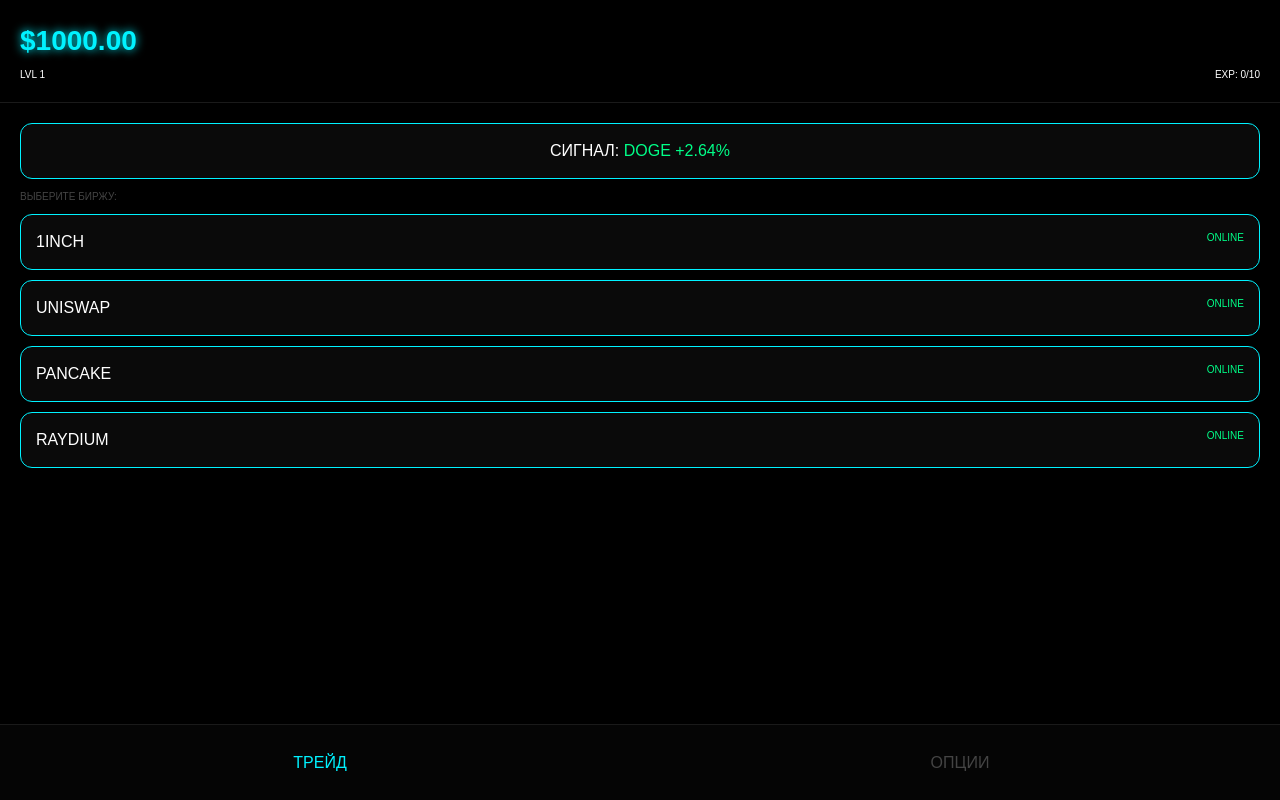
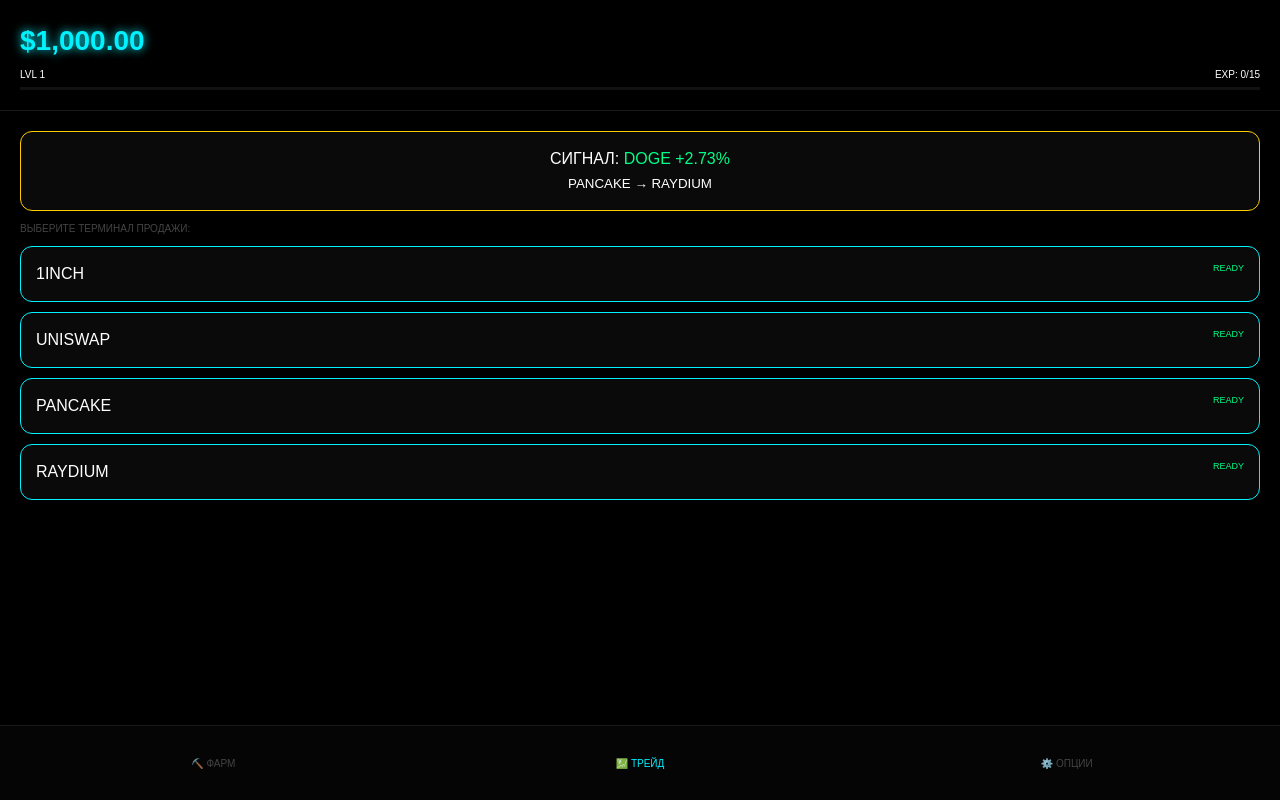
Before and after one commit to katyakuznezc-cmd/treidgame, a React (Vite) app: page / in a window 1280 px wide. Built offline with nearby package versions, Linux system fonts and the light colour scheme.

Commit message:
Update App.jsx

```diff
--- a/src/App.jsx
+++ b/src/App.jsx
@@ -19,33 +19,39 @@ export default function App() {
   const [level, setLevel] = useState(() => Number(localStorage.getItem('st_lvl')) || 1);
   const [tradesInLevel, setTradesInLevel] = useState(() => Number(localStorage.getItem('st_prog')) || 0);
   const [tab, setTab] = useState('trade');
+
   const [selectedDex, setSelectedDex] = useState(null);
+  const [amount, setAmount] = useState(100);
+  const [leverage, setLeverage] = useState(5);
   const [activePos, setActivePos] = useState(null);
   const [isProcessing, setIsProcessing] = useState(false);
   const [netTimer, setNetTimer] = useState(null);
+
   const [signal, setSignal] = useState(null);
   const [isAnalyzing, setIsAnalyzing] = useState(true);
+  const [result, setResult] = useState(null);
+  const [isBurning, setIsBurning] = useState(false);
   const [clicks, setClicks] = useState([]);
+
   const [soundEnabled, setSoundEnabled] = useState(true);
   const [admCount, setAdmCount] = useState(0);
   const [showAdm, setShowAdm] = useState(false);
-  const [newBalInput, setNewBalInput] = useState('');
+  const [newBalInp, setNewBalInp] = useState('');
 
   const clickSound = useRef(null);
   const hardLock = useRef(false);
 
+  const neededTrades = level === 1 ? 15 : level === 2 ? 35 : 75;
+
   useEffect(() => {
     clickSound.current = new Audio('https://www.soundjay.com/buttons/sounds/button-16.mp3');
-    clickSound.current.volume = 0.1;
-  }, []);
-
-  useEffect(() => {
+    clickSound.current.volume = 0.05;
     localStorage.setItem('st_bal', balance.toFixed(2));
     localStorage.setItem('st_lvl', level);
     localStorage.setItem('st_prog', tradesInLevel);
   }, [balance, level, tradesInLevel]);
 
-  // Генерация сигналов
+  // Логика сигналов
   useEffect(() => {
     let timer;
     if (tab === 'trade' && !signal && !activePos) {
@@ -53,12 +59,10 @@ export default function App() {
       timer = setTimeout(() => {
         const available = COINS_DATA.filter(c => c.lvl <= level);
         const coin = available[Math.floor(Math.random() * available.length)];
-        setSignal({
-            coin: coin.id,
-            buyDex: DEX[Math.floor(Math.random() * DEX.length)].name,
-            sellDex: DEX[Math.floor(Math.random() * DEX.length)].name,
-            perc: (Math.random() * 2 + 1).toFixed(2)
-        });
+        const bDex = DEX[Math.floor(Math.random() * DEX.length)].name;
+        let sDex = DEX[Math.floor(Math.random() * DEX.length)].name;
+        while(sDex === bDex) sDex = DEX[Math.floor(Math.random() * DEX.length)].name;
+        setSignal({ coin: coin.id, buyDex: bDex, sellDex: sDex, perc: (Math.random() * 1.5 + 1.5).toFixed(2) });
         setIsAnalyzing(false);
       }, 3000);
     }
@@ -79,29 +83,33 @@ export default function App() {
     }
   };
 
-  const startTrade = (coinId) => {
-    if (balance < 100) return;
-    setBalance(b => b - 100);
-    setActivePos({ id: coinId, amount: 100 });
-  };
-
-  const sellPos = (e) => {
-    if (e) e.stopPropagation();
+  const sellPos = () => {
     if (hardLock.current || isProcessing) return;
-
     hardLock.current = true;
     setIsProcessing(true);
-    setNetTimer(6);
+    setNetTimer(7);
 
     const itv = setInterval(() => {
       setNetTimer(p => {
         if (p <= 1) {
           clearInterval(itv);
-          const profit = 100 * (1 + (Math.random() * 0.1));
-          setBalance(b => b + profit);
-          setTradesInLevel(t => t + 1);
-          if (tradesInLevel >= 10) { setLevel(l => l + 1); setTradesInLevel(0); }
+          // ЛОГИКА МАТЕМАТИКИ: Проверка правильности биржи
+          const isCorrect = signal && activePos.id === signal.coin && activePos.buyDex === signal.buyDex && selectedDex === signal.sellDex;
+          const winChance = isCorrect ? 0.85 : 0.15;
+          const win = Math.random() < winChance;
 
+          let pnl;
+          if (win) {
+            pnl = amount * leverage * (Math.random() * 0.02 + 0.01);
+            setTradesInLevel(t => (t + 1 >= neededTrades) ? 0 : t + 1);
+            if (tradesInLevel + 1 >= neededTrades) setLevel(l => l + 1);
+          } else {
+            pnl = -(amount * leverage * 0.03);
+            setIsBurning(true); setTimeout(() => setIsBurning(false), 800);
+          }
+
+          setBalance(b => Math.max(0, b + amount + pnl));
+          setResult({ win, val: Math.abs(pnl).toFixed(2) });
           setActivePos(null);
           setSignal(null);
           setIsProcessing(false);
@@ -114,35 +122,51 @@ export default function App() {
   };
 
   return (
-    <div onPointerDown={handleGlobalClick} style={{width:'100vw', height:'100dvh', background:'#000', color:'#fff', fontFamily:'Orbitron, sans-serif', overflow:'hidden', display:'flex', flexDirection:'column', position:'relative'}}>
+    <div onPointerDown={handleGlobalClick} className={isBurning ? 'burn-effect' : ''} style={{width:'100vw', height:'100dvh', background:'#000', color:'#fff', fontFamily:'Orbitron, sans-serif', overflow:'hidden', display:'flex', flexDirection:'column', position:'relative'}}>
       <style>{`
+        * { box-sizing: border-box; -webkit-tap-highlight-color: transparent; }
         .btn { width:100%; padding:15px; border-radius:10px; border:none; font-weight:bold; cursor:pointer; text-transform:uppercase; }
         .card { background:#0a0a0a; border:1px solid #00f2ff; border-radius:12px; padding:15px; margin-bottom:10px; }
         .neon-text { color: #00f2ff; text-shadow: 0 0 10px #00f2ff; }
         .dollar { position: absolute; color: #00ff88; font-weight: 900; pointer-events: none; animation: pop 0.6s forwards; zIndex: 999; font-size: 28px; }
         @keyframes pop { 0% { opacity: 1; transform: translateY(0); } 100% { opacity: 0; transform: translateY(-120px); } }
+        .burn-effect { animation: burn 0.4s infinite; }
+        @keyframes burn { 0% { box-shadow: inset 0 0 50px #ff0000; } 50% { box-shadow: inset 0 0 100px #ff0055; } 100% { box-shadow: inset 0 0 50px #ff0000; } }
+        input { background:#000; border:1px solid #00f2ff; color:#00f2ff; padding:8px; border-radius:5px; width:100%; text-align:center; outline:none; }
       `}</style>
 
       {clicks.map(c => <div key={c.id} className="dollar" style={{left: c.x-10, top: c.y-20}}>$</div>)}
+
+      {/* MODAL RESULT */}
+      {result && (
+        <div style={{position:'absolute', inset:0, background:'rgba(0,0,0,0.9)', zIndex:2000, display:'flex', alignItems:'center', justifyContent:'center', padding:20}}>
+            <div className="card" style={{width:'100%', textAlign:'center', borderColor: result.win ? '#00ff88' : '#ff0055'}}>
+                <h2 style={{color: result.win ? '#00ff88' : '#ff0055'}}>{result.win ? 'PROFIT' : 'LOSS'}</h2>
+                <h1 className="neon-text">{result.win ? '+' : '-'}${result.val}</h1>
+                <button className="btn" style={{background:'#fff', color:'#000'}} onClick={()=>setResult(null)}>OK</button>
+            </div>
+        </div>
+      )}
 
       {/* ADMIN PANEL */}
       {showAdm && (
         <div style={{position:'absolute', inset:0, background:'rgba(0,0,0,0.95)', zIndex:10000, padding:20, display:'flex', flexDirection:'column', justifyContent:'center'}}>
           <div className="card">
-            <h3 className="neon-text">ADMIN SETTINGS</h3>
-            <input type="number" placeholder="NEW BALANCE" value={newBalInput} onChange={e=>setNewBalInput(e.target.value)} style={{width:'100%', padding:10, background:'#000', border:'1px solid #00f2ff', color:'#fff', marginBottom:10}} />
-            <button className="btn" style={{background:'#00ff88', color:'#000'}} onClick={() => { setBalance(Number(newBalInput)); setShowAdm(false); }}>APPLY</button>
+            <h3 className="neon-text">ADMIN PANEL</h3>
+            <input type="number" placeholder="SET BALANCE" value={newBalInp} onChange={e=>setNewBalInp(e.target.value)} />
+            <button className="btn" style={{background:'#00ff88', color:'#000', marginTop:10}} onClick={() => { setBalance(Number(newBalInp)); setShowAdm(false); }}>APPLY</button>
             <button className="btn" style={{background:'#333', marginTop:5}} onClick={() => setShowAdm(false)}>CLOSE</button>
           </div>
         </div>
       )}
 
       <header style={{padding:20, borderBottom:'1px solid #1a1a1a'}}>
-        <div className="neon-text" style={{fontSize:28, fontWeight:'bold'}}>${balance.toFixed(2)}</div>
+        <div className="neon-text" style={{fontSize:28, fontWeight:'bold'}}>${balance.toLocaleString(undefined, {minimumFractionDigits:2})}</div>
         <div style={{display:'flex', justifyContent:'space-between', fontSize:10, marginTop:5}}>
           <span>LVL {level}</span>
-          <span>EXP: {tradesInLevel}/10</span>
+          <span>EXP: {tradesInLevel}/{neededTrades}</span>
         </div>
+        <div style={{width:'100%', height:3, background:'#111', marginTop:5}}><div style={{width:`${(tradesInLevel/neededTrades)*100}%`, height:'100%', background:'#00f2ff'}}></div></div>
       </header>
 
       <main style={{flex:1, overflowY:'auto', padding:20}}>
@@ -150,35 +174,48 @@ export default function App() {
           <>
             {!selectedDex ? (
               <div>
-                <div className="card" style={{textAlign:'center'}}>
-                   {isAnalyzing ? <span className="neon-text">СКАНЕР РЫНКА...</span> :
-                   <div>СИГНАЛ: <span style={{color:'#00ff88'}}>{signal.coin} +{signal.perc}%</span></div>}
+                <div className="card" style={{textAlign:'center', borderColor:'#ffcc00'}}>
+                   {isAnalyzing ? <span className="neon-text">АНАЛИЗ РЫНКА...</span> :
+                   <div>СИГНАЛ: <span style={{color:'#00ff88'}}>{signal.coin} +{signal.perc}%</span><br/><small>{signal.buyDex} → {signal.sellDex}</small></div>}
                 </div>
-                <p style={{fontSize:10, color:'#444'}}>ВЫБЕРИТЕ БИРЖУ:</p>
+                <p style={{fontSize:10, color:'#444'}}>ВЫБЕРИТЕ ТЕРМИНАЛ ПРОДАЖИ:</p>
                 {DEX.map(d => (
-                  <div key={d.id} className="card" onClick={() => setSelectedDex(d.name)} style={{cursor:'pointer'}}>
-                    {d.name} <span style={{float:'right', color:'#00ff88', fontSize:10}}>ONLINE</span>
+                  <div key={d.name} className="card" onClick={() => setSelectedDex(d.name)} style={{cursor:'pointer'}}>
+                    {d.name} <span style={{float:'right', color:'#00ff88', fontSize:9}}>READY</span>
                   </div>
                 ))}
               </div>
             ) : (
               <div>
-                <div onClick={() => setSelectedDex(null)} style={{color:'#00f2ff', marginBottom:10, fontSize:12}}>← НАЗАД</div>
-                <div className="card">ТЕРМИНАЛ: {selectedDex}</div>
+                <div onClick={() => setSelectedDex(null)} style={{color:'#00f2ff', marginBottom:10, fontSize:12, cursor:'pointer'}}>← К КЕРМИНАЛАМ</div>
+                <div className="card" style={{background:'#050505'}}>
+                    <div style={{display:'flex', gap:10}}>
+                        <div style={{flex:1}}>
+                            <label style={{fontSize:9, color:'#444'}}>СУММА ($)</label>
+                            <input type="number" value={amount} onChange={e=>setAmount(Number(e.target.value))} />
+                        </div>
+                        <div style={{flex:1}}>
+                            <label style={{fontSize:9, color:'#444'}}>ПЛЕЧО</label>
+                            <input type="number" value={leverage} onChange={e=>setLeverage(Number(e.target.value))} />
+                        </div>
+                    </div>
+                </div>
                 {COINS_DATA.map(c => {
-                  const isThisActive = activePos?.id === c.id;
+                  const isActive = activePos?.id === c.id;
                   return (
                     <div key={c.id} className="card" style={{opacity: c.lvl > level ? 0.3 : 1}}>
                       <div style={{display:'flex', justifyContent:'space-between', alignItems:'center'}}>
                         <span>{c.id} <br/><small style={{color:'#444'}}>${c.base}</small></span>
-                        {isThisActive ? (
+                        {isActive ? (
                           isProcessing ? (
-                            <div style={{color:'#555', fontSize:12}}>{netTimer}s СИНХРОНИЗАЦИЯ...</div>
+                            <div style={{color:'#00f2ff', fontSize:11, fontWeight:'bold'}}>{netTimer}s SYNC...</div>
                           ) : (
                             <button className="btn" style={{background:'#ff0055', width:120}} onPointerDown={sellPos}>ПРОДАТЬ</button>
                           )
                         ) : (
-                          <button className="btn" style={{background:'#00ff88', color:'#000', width:100}} disabled={!!activePos || c.lvl > level} onClick={() => startTrade(c.id)}>КУПИТЬ</button>
+                          <button className="btn" style={{background:'#00ff88', color:'#000', width:100}} disabled={!!activePos || c.lvl > level} onClick={() => {
+                            if(balance >= amount) { setBalance(b => b - amount); setActivePos({id: c.id, buyDex: selectedDex}); }
+                          }}>КУПИТЬ</button>
                         )}
                       </div>
                     </div>
@@ -189,23 +226,33 @@ export default function App() {
           </>
         )}
 
+        {tab === 'mining' && (
+          <div style={{height:'100%', display:'flex', flexDirection:'column', alignItems:'center', justifyContent:'center'}}>
+             <div onClick={() => setBalance(b => b + 0.10)} style={{width: 220, height: 220, border: '8px solid #111', borderTopColor: '#00f2ff', borderRadius: '50%', display: 'flex', alignItems: 'center', justifyContent: 'center', fontSize: 40, color: '#00f2ff', fontWeight: 'bold', cursor: 'pointer', boxShadow: '0 0 30px rgba(0,242,255,0.2)'}}>TAP</div>
+             <p className="neon-text" style={{marginTop:30}}>MINING LIQUIDITY...</p>
+          </div>
+        )}
+
         {tab === 'opts' && (
           <div>
             <h2 onPointerDown={() => {
               if(admCount + 1 >= 5) setShowAdm(true);
               else setAdmCount(admCount + 1);
-            }} className="neon-text" style={{textAlign:'center'}}>ОПЦИИ</h2>
-            <div className="card" onClick={() => setSoundEnabled(!soundEnabled)}>ЗВУК: {soundEnabled ? 'ВКЛ' : 'ВЫКЛ'}</div>
-            <div className="card" style={{textAlign:'center'}}>
-                <a href="https://t.me/kriptoalians" style={{color:'#ffcc00', textDecoration:'none'}}>CREATOR: @kriptoalians</a>
+            }} className="neon-text" style={{textAlign:'center', cursor:'pointer'}}>ОПЦИИ</h2>
+            <div className="card" onClick={() => setSoundEnabled(!soundEnabled)} style={{display:'flex', justifyContent:'space-between', cursor:'pointer'}}>
+                <span>ЗВУК</span> <span>{soundEnabled ? 'ON' : 'OFF'}</span>
             </div>
+            <a href="https://t.me/kriptoalians" style={{textDecoration:'none'}} className="card">
+               <div style={{textAlign:'center', color: '#ffcc00'}}>CREATED BY @kriptoalians</div>
+            </a>
           </div>
         )}
       </main>
 
       <nav style={{height:75, display:'flex', background:'#050505', borderTop:'1px solid #1a1a1a'}}>
-        <div onClick={() => setTab('trade')} style={{flex:1, display:'flex', alignItems:'center', justifyContent:'center', color: tab==='trade'?'#00f2ff':'#444'}}>ТРЕЙД</div>
-        <div onClick={() => setTab('opts')} style={{flex:1, display:'flex', alignItems:'center', justifyContent:'center', color: tab==='opts'?'#00f2ff':'#444'}}>ОПЦИИ</div>
+        <div onClick={() => setTab('mining')} style={{flex:1, display:'flex', flexDirection:'column', alignItems:'center', justifyContent:'center', color: tab==='mining'?'#00f2ff':'#444', fontSize:10}}>⛏️ ФАРМ</div>
+        <div onClick={() => setTab('trade')} style={{flex:1, display:'flex', flexDirection:'column', alignItems:'center', justifyContent:'center', color: tab==='trade'?'#00f2ff':'#444', fontSize:10}}>💹 ТРЕЙД</div>
+        <div onClick={() => setTab('opts')} style={{flex:1, display:'flex', flexDirection:'column', alignItems:'center', justifyContent:'center', color: tab==='opts'?'#00f2ff':'#444', fontSize:10}}>⚙️ ОПЦИИ</div>
       </nav>
     </div>
   );
```
